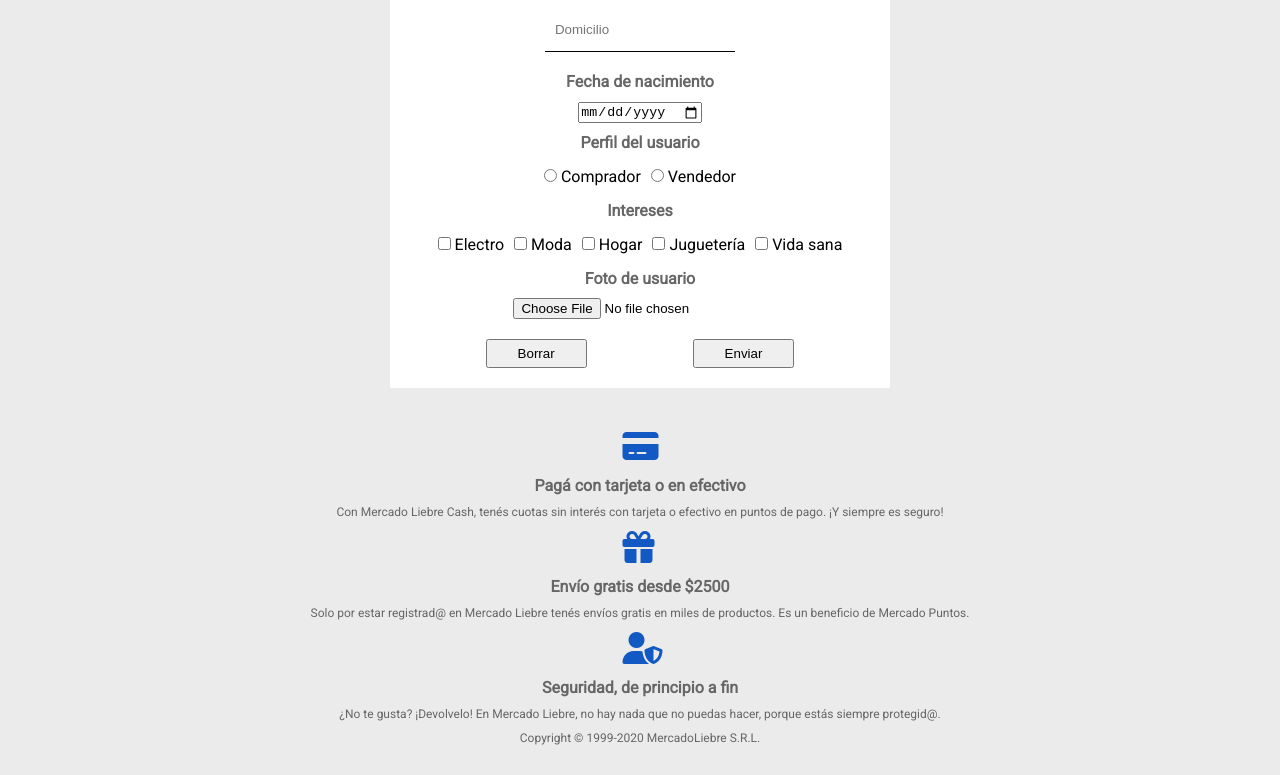
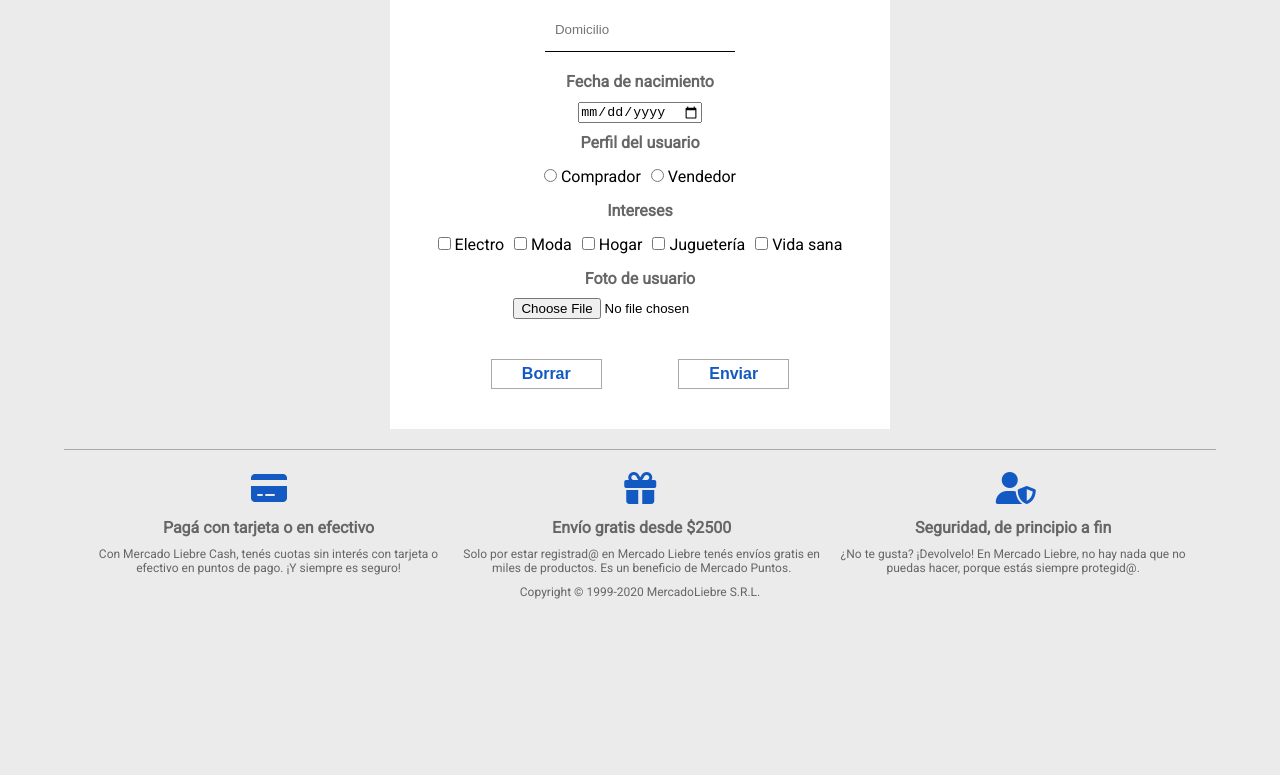
Before and after one commit to matialba22/Mercado-Liebre, a website: page views/register.html in a window 1280 px wide. Shown: the part 780-1555 px from the top of the page. After the commit the page ends 1409 px from the top, so only its background shows below. Drawn offline with Linux system fonts and the light colour scheme; files that its build step writes are made by us from their sources; files whose address does not match are found by name.

Commit message:
acomode los forms, detalles visuales

```diff
--- a/public/css/login.css
+++ b/public/css/login.css
@@ -1,5 +1,5 @@
 main{
-    padding: 75px;
+    padding: 50px;
 }
 
 form{
@@ -13,6 +13,7 @@ form{
     flex-wrap: wrap;
     align-content: center;
     width: 100%;
+    min-width: 250px;
     max-width: 300px;
     background: white;
     padding: 40px 30px;
--- a/public/css/register.css
+++ b/public/css/register.css
@@ -66,11 +66,29 @@ h4{
     justify-content: center;
 }
 
-.submit-reset{
+.botones{
     display: flex;
     justify-content: space-around;
+    padding: 20px;
 }
 
 .botones-submit-reset{
     padding: 5px 30px;
+    background-color: white;
+    font-weight: bold;
+    font-size: 16px;
+    color: #1259c3;
+    border: solid 1px darkgray;
 }
+
+.animacion-submit:hover .boton-submit{
+    background-color: #1259c3;
+    color: white;
+    transition: all 300ms ease;
+}
+
+.animacion-reset:hover .boton-reset{
+    background-color: #1259c3;
+    color: white;
+    transition: all 300ms ease;
+}
--- a/public/css/styles.css
+++ b/public/css/styles.css
@@ -23,9 +23,6 @@ nav ul{
 .contenedor-barra{
     display: flex;
     width: 50%
-}
-
-.input-barra{
 }
 
 .buscar{
@@ -160,6 +157,11 @@ main section article i{
 
 footer{
     padding: 20px 2%;
+    border-top: solid 1px darkgray;
+    width: 90%;
+    display: flex;
+    justify-content: center;
+    margin: 0 auto;
 }
 .icono-footer{
     font-size: 2em;
--- a/views/register.html
+++ b/views/register.html
@@ -86,27 +86,27 @@
                 <div class="display-campos">
 
                     <div class="campos-texto">
-                        <input type="text" name="nombre y apellido" placeholder="Nombre y apellido" class="campo">
+                        <input type="text" name="nombre y apellido" placeholder="Nombre y apellido" class="campo" required="required">
                     </div>
 
                     <div class="campos-texto">
-                        <input type="email" name="email" placeholder="E-mail" class="campo">
+                        <input type="email" name="email" placeholder="E-mail" class="campo" required="required">
                     </div>
 
                     <div class="campos-texto">
-                        <input type="text" name="username" placeholder="Nombre de usuario" class="campo">
+                        <input type="text" name="username" placeholder="Nombre de usuario" class="campo" required="required">
                     </div>
 
                     <div class="campos-texto">
-                        <input type="password" name="contraseña" placeholder="Contraseña" class="campo">
+                        <input type="password" name="contraseña" placeholder="Contraseña" class="campo" required="required">
                     </div>
 
                     <div class="campos-texto">
-                        <input type="password" name="confirmar-contraseña" placeholder="Confirmar contraseña" class="campo">
+                        <input type="password" name="confirmar-contraseña" placeholder="Confirmar contraseña" class="campo" required="required">
                     </div>
 
                     <div class="campos-texto">
-                        <input type="text" name="domicilio" placeholder="Domicilio" class="campo">
+                        <input type="text" name="domicilio" placeholder="Domicilio" class="campo" required="required">
                     </div>
 
                 </div>
@@ -118,7 +118,7 @@
                     </div>
 
                     <div>
-                        <input type="date" name="nacimiento">
+                        <input type="date" name="nacimiento" required="required">
                     </div>
 
                     <div>
@@ -126,7 +126,7 @@
                     </div>
 
                     <div class="compra-intereses">
-                            <label class="checkbox-radio"><input type="radio" name="perfil" value="comprador" > Comprador</label>
+                            <label class="checkbox-radio"><input type="radio" name="perfil" value="comprador"> Comprador</label>
                             <label class="checkbox-radio"><input type="radio" name="perfil" value="vendedor"> Vendedor</label>
                     </div>
 
@@ -152,14 +152,14 @@
 
                 </div>
 
-                <div class="submit-reset">
+                <div class="botones">
 
-                    <div>
-                        <input type="reset" value="Borrar" class="botones-submit-reset">
+                    <div class="animacion-reset">
+                        <input type="reset" value="Borrar" class="botones-submit-reset boton-reset">
                     </div>
 
-                    <div>
-                        <input type="submit" value="Enviar" class="botones-submit-reset">
+                    <div class="animacion-submit">
+                        <input type="submit" value="Enviar" class="botones-submit-reset boton-submit">
                     </div>
 
                 </div>
@@ -172,29 +172,54 @@
 
     <footer>
 
-        <div class="icono-footer"><i class="fa-solid fa-credit-card"></i></div>
+        <div class="footer">
+
+            <div class="flex-footer">
+
+                <div class="paga-tarjeta">
+
+                    <div class="icono-footer">
+                        <i class="fa-solid fa-credit-card"></i>
+                    </div>
 
                     <h4 class="titulares">Pagá con tarjeta o en efectivo</h4>
 
                     <p>Con Mercado Liebre Cash, tenés cuotas sin interés con tarjeta o efectivo en
                     puntos de pago. ¡Y siempre es seguro!</p>
 
-        <div class="icono-footer"><i class="fa-solid fa-gift"></i></div>
+                </div>
+
+                <div class="envio-gratis">
+
+                    <div class="icono-footer">
+                        <i class="fa-solid fa-gift"></i>
+                    </div>
 
                     <h4 class="titulares">Envío gratis desde $2500</h4>
 
                     <p>Solo por estar registrad@ en Mercado Liebre tenés envíos gratis en miles de
                     productos. Es un beneficio de Mercado Puntos.</p>
 
+                </div>
 
-        <div class="icono-footer"><i class="fa-sharp fa-solid fa-user-shield"></i></div>
+                <div class="seguridad">
+
+                    <div class="icono-footer">
+                        <i class="fa-sharp fa-solid fa-user-shield"></i>
+                    </div>
 
                     <h4 class="titulares">Seguridad, de principio a fin</h4>
 
                     <p>¿No te gusta? ¡Devolvelo! En Mercado Liebre, no hay nada que no puedas hacer,
                     porque estás siempre protegid@.</p>
 
-        <p>Copyright © 1999-2020 MercadoLiebre S.R.L.<p>
+                </div>
+
+            </div>
+
+            <p class="copyright">Copyright © 1999-2020 MercadoLiebre S.R.L.<p>
+
+        </div>
 
     </footer>
 
```
Also changed, not shown: views/login.html (+29 -4 lines). Lines whose indentation alone changed are shown as unchanged.
